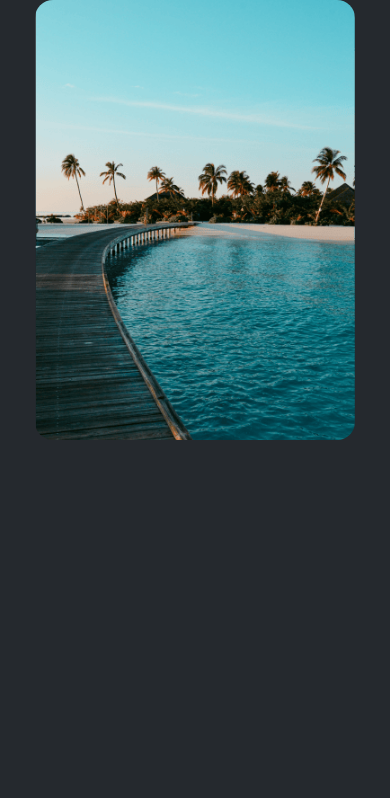
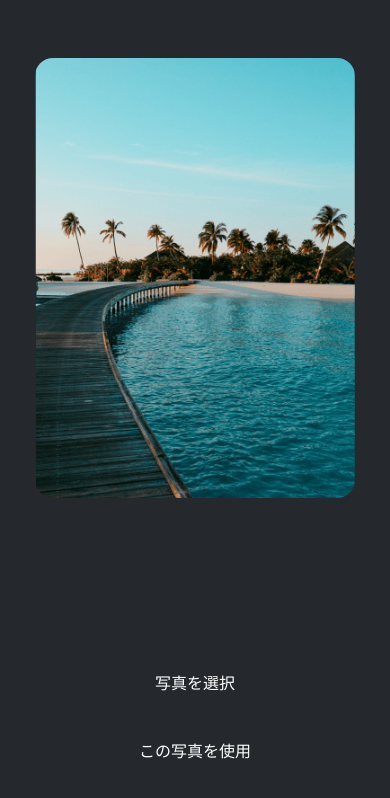
Before and after one commit to s-yamauchi07/react-native-tutorial, a React Native app: screen / in a window 390 px wide. Shown: the top 798 px of the page. Built offline with nearby package versions, Linux system fonts and the light colour scheme.

Commit message:
Pressableを利用してボタンを追加

```diff
--- /dev/null
+++ b/src/components/button.tsx
@@ -0,0 +1,42 @@
+import { type FC } from "react";
+import { Pressable, StyleSheet, Text, View } from "react-native";
+
+type ButtonProps = {
+  label: string;
+};
+
+export const Button: FC<ButtonProps> = (props) => {
+  return (
+    <View style={styles.buttonContainer}>
+      <Pressable style={styles.button} onPress={() => alert("button pressed")}>
+        <Text style={styles.buttonLabel}>{props.label}</Text>
+      </Pressable>
+    </View>
+  );
+};
+
+const styles = StyleSheet.create({
+  buttonContainer: {
+    width: 320,
+    height: 68,
+    marginHorizontal: 20,
+    alignItems: "center",
+    justifyContent: "center",
+    padding: 3,
+  },
+  button: {
+    borderRadius: 10,
+    width: "100%",
+    height: "100%",
+    alignItems: "center",
+    justifyContent: "center",
+    flexDirection: "row",
+  },
+  buttonIcon: {
+    paddingRight: 8,
+  },
+  buttonLabel: {
+    color: "#fff",
+    fontSize: 16,
+  },
+});
--- a/src/screens/app.tsx
+++ b/src/screens/app.tsx
@@ -2,6 +2,7 @@
 import { StyleSheet, View, type ImageSourcePropType } from "react-native";
 import { StatusBar } from "expo-status-bar";
 
+import { Button } from "../components/button";
 import { ImageViewer } from "../components/image-viewer";
 
 const placeholderImage: ImageSourcePropType = require("../assets/images/background-image.png");
@@ -9,7 +10,13 @@
 const App: FC = () => {
   return (
     <View style={styles.container}>
-      <ImageViewer placeholderImageSource={placeholderImage} />
+      <View style={styles.imageContainer}>
+        <ImageViewer placeholderImageSource={placeholderImage} />
+      </View>
+      <View style={styles.footerContainer}>
+        <Button label="写真を選択" />
+        <Button label="この写真を使用" />
+      </View>
       <StatusBar style="auto" />
     </View>
   );
@@ -25,6 +32,10 @@
     flex: 1,
     paddingTop: 58,
   },
+  footerContainer: {
+    flex: 1 / 3,
+    alignItems: "center",
+  },
 });
 
 export default App;
```
